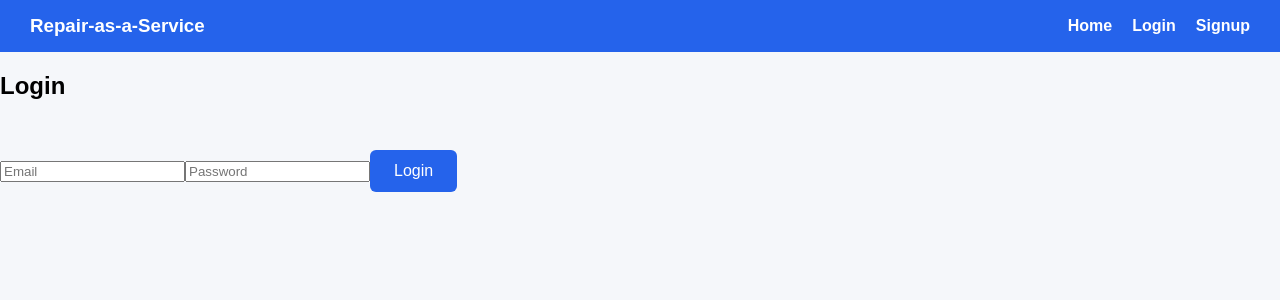
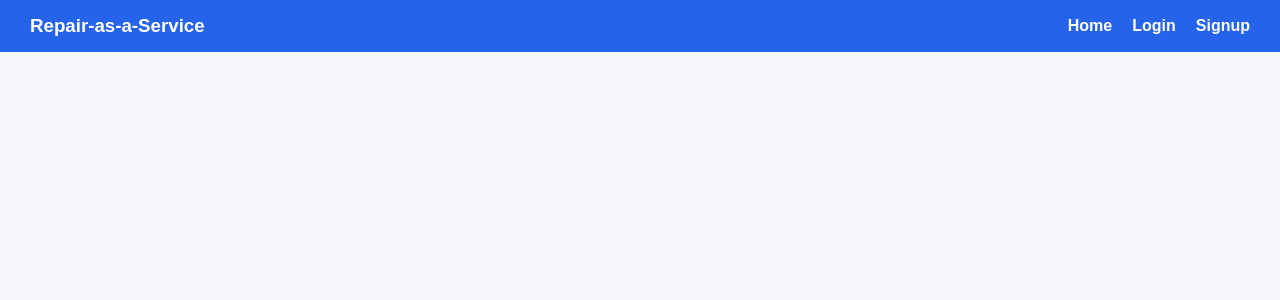
Before and after one commit to sandeepreddy2005/repair-as-a-service, a React (Create React App) app in the folder frontend/: page /login in a window 1280 px wide. Shown: the top 300 px of the page. Built offline with nearby package versions, Linux system fonts and the light colour scheme.

Commit message:
Remove unused signup/login pages causing build failure

```diff
--- a/frontend/src/App.js
+++ b/frontend/src/App.js
@@ -1,7 +1,5 @@
 import { BrowserRouter, Routes, Route } from "react-router-dom";
 import Home from "./pages/Home";
-import Login from "./pages/Login";
-import Signup from "./pages/Signup";
 import RequestRepair from "./pages/RequestRepair";
 import Navbar from "./components/Navbar";
 import "./App.css";
@@ -12,8 +10,6 @@ function App() {
       <Navbar />
       <Routes>
         <Route path="/" element={<Home />} />
-        <Route path="/login" element={<Login />} />
-        <Route path="/signup" element={<Signup />} />
         <Route path="/request" element={<RequestRepair />} />
 
       </Routes>
--- a/frontend/src/pages/Login.js
+++ /dev/null
@@ -1,40 +0,0 @@
-import { useState } from "react";
-
-function Login() {
-  const [email, setEmail] = useState("");
-  const [password, setPassword] = useState("");
-
-  const handleLogin = async () => {
-    const res = await fetch(
-      "https://repair-as-a-service-backend.onrender.com/login",
-      {
-        method: "POST",
-        headers: { "Content-Type": "application/json" },
-        body: JSON.stringify({ email, password }),
-      }
-    );
-
-    const data = await res.json();
-    if (data.token) {
-      localStorage.setItem("token", data.token);
-      alert("Login successful");
-    } else {
-      alert(data.message);
-    }
-  };
-
-  return (
-    <div>
-      <h2>Login</h2>
-      <input placeholder="Email" onChange={(e) => setEmail(e.target.value)} />
-      <input
-        type="password"
-        placeholder="Password"
-        onChange={(e) => setPassword(e.target.value)}
-      />
-      <button onClick={handleLogin}>Login</button>
-    </div>
-  );
-}
-
-export default Login;
--- a/frontend/src/pages/Signup.js
+++ /dev/null
@@ -1,24 +0,0 @@
-const handleSignup = async () => {
-  try {
-    const res = await fetch(
-      "https://repair-as-a-service-backend.onrender.com/signup",
-      {
-        method: "POST",
-        headers: {
-          "Content-Type": "application/json",
-        },
-        body: JSON.stringify({
-          name,
-          email,
-          password,
-        }),
-      }
-    );
-
-    const data = await res.json();
-    alert(data.message);
-  } catch (error) {
-    alert("Signup failed");
-    console.error(error);
-  }
-};
```
